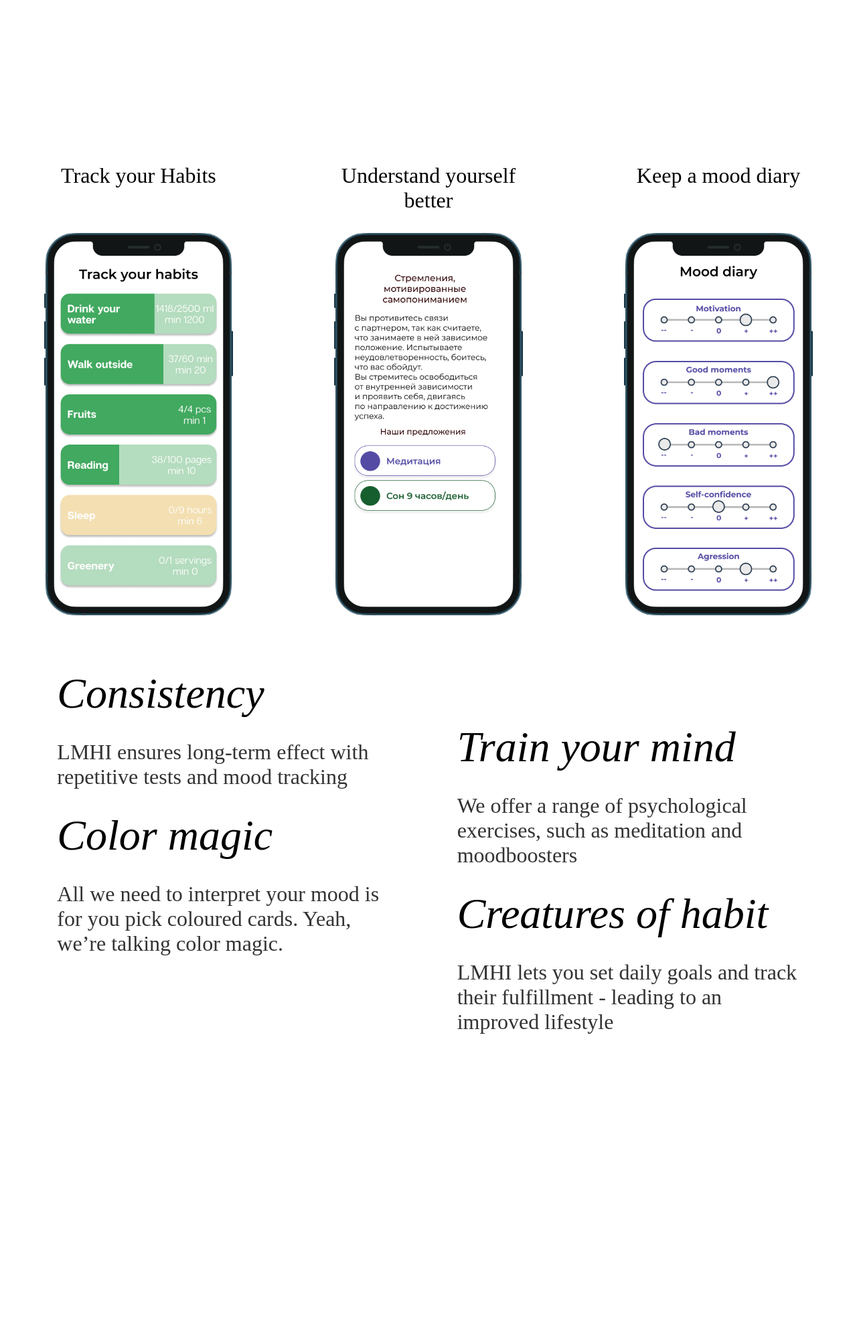
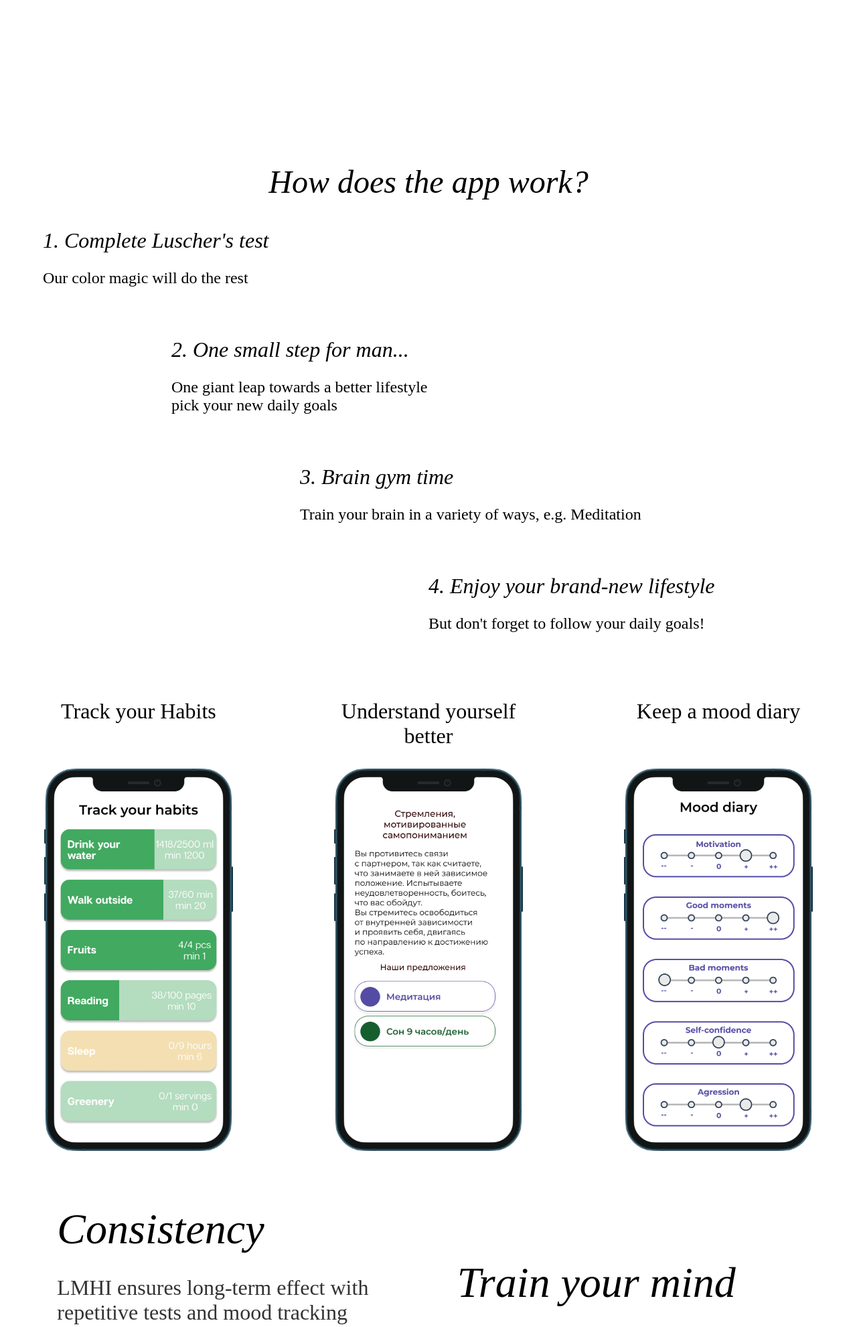
Before and after one commit to andrejmaznin/landing_mipt, a Flask app: page / in a window 1280 px wide. Shown: the part 700-2682 px from the top of the page at 67% size. Before the commit the page ends 2244 px from the top, so only its background shows below. Run offline with Flask 2, Linux system fonts and the light colour scheme; some web fonts are replaced.

Commit message:
contact bar, refactor

```diff
--- a/static/styles.css
+++ b/static/styles.css
@@ -1,37 +1,38 @@
 @font-face {
-    font-family: "Kamerik 105 Cyrillic1";
+    font-family: "Kamerik 105 Cyrillic";
     src: url("../static/fonts/Kamerik105Cyrillic-Book.ttf");
 }
 
 @font-face {
-    font-family: "Kamerik 105 Cyrillic1";
+    font-family: "Kamerik 105 Cyrillic";
     src: url("../static/fonts/Kamerik105Cyrillic-BookOblique.ttf");
     font-style: italic;
 }
 
 @font-face {
-    font-family: "Montserrat1";
+    font-family: "Montserrat";
     src: url("../static/fonts/Montserrat-Regular.ttf");
 }
 
 @font-face {
-    font-family: "Montserrat1";
+    font-family: "Montserrat";
     src: url("../static/fonts/Montserrat-Italic.ttf");
     font-style: italic;
 }
 
 @font-face {
-    font-family: "Proxima Nova1";
+    font-family: "Proxima Nova";
     src: url("../static/fonts/ProximaNova-Regular.ttf");
 }
 
 @font-face {
-    font-family: "Proxima Nova1";
+    font-family: "Proxima Nova";
     src: url("../static/fonts/ProximaNova-RegularIt.ttf");
+    font-style: italic;
 }
 
 @font-face {
-    font-family: "Dosis1";
+    font-family: "Dosis";
     src: url("../static/fonts/Dosis-Regular.ttf");
 }
 
@@ -79,7 +80,7 @@ body {
     }
 
     #desc-container {
-        height: 100vh;
+        height: 90vh;
     }
 
     .page-2-text {
@@ -89,6 +90,61 @@ body {
     .page-2-image {
         width: 22vw;
     }
+
+    .container-3 {
+        margin-top: 2vh;
+        display: flex;
+        flex-direction: column;
+        justify-content: space-around;
+        height: 85vh;
+        width: 90vw;
+    }
+
+    .subcontainer-3 {
+        max-width: 50vw;
+    }
+
+    #sub-2 {
+        margin-left: 15vw;
+    }
+
+    #sub-3 {
+        margin-left: 30vw;
+    }
+
+    #sub-4 {
+        margin-left: 45vw;
+    }
+
+    #contact-container {
+        margin-bottom: 7vh;
+        width: 100vw;
+    }
+
+    .contact {
+        font-family: "Montserrat";
+        font-size: 4vh;
+        margin-left: 5vw;
+    }
+
+    .email {
+        margin-top: 1vh;
+        font-family: "Montserrat";
+        font-size: 4vh;
+        margin-left: 5vw;
+    }
+}
+
+#email-a {
+    text-decoration: none;
+    color: blue;
+}
+
+#page-3 {
+    display: flex;
+    height: 100vh;
+    flex-direction: column;
+    align-items: center;
 }
 
 #mainpage-container {
@@ -134,6 +190,24 @@ body {
 #explore-button {
     text-decoration: none;
     color: grey;
+}
+
+.head-3 {
+    margin-top: 2vh;
+    text-align: center;
+    font-size: 6vh;
+    font-family: "Dosis";
+    font-style: italic;
+    font-weight: normal;
+    color: black;
+    max-width: 90vw;
+}
+
+.desc-text-3 {
+    font-size: 3vh;
+    font-family: "Proxima Nova";
+    font-weight: lighter;
+    color: black;
 }
 
 #explore-button:hover {
@@ -146,7 +220,7 @@ body {
 
 #page-2-container {
     font-size: 4vh;
-    font-family: "Montserrat1";
+    font-family: "Montserrat";
     display: flex;
     flex-direction: row;
     justify-content: space-around;
@@ -174,7 +248,7 @@ body {
     flex-direction: row;
     font-size: 4vh;
     justify-content: space-evenly;
-    font-family: "Proxima Nova1";
+    font-family: "Proxima Nova";
     color: #333333;
 }
 
@@ -185,7 +259,15 @@ body {
 
 .desc-heading {
     font-size: 8vh;
-    font-family: "Dosis1";
+    font-family: "Dosis";
+    font-style: italic;
+    font-weight: normal;
+    color: black;
+}
+
+.desc3-heading {
+    font-size: 4vh;
+    font-family: "Montserrat";
     font-style: italic;
     font-weight: normal;
     color: black;
--- a/templates/main_page.html
+++ b/templates/main_page.html
@@ -39,6 +39,30 @@
 
     </div>
 </div>
+<div id="page-3">
+    <div class="head-3">How does the app work?</div>
+    <div class="container-3">
+        <div class="subcontainer-3" id="sub-1">
+            <label class="desc3-heading">1. Complete Luscher's test</label>
+            <p class="desc-text-3">Our color magic will do the rest</p>
+        </div>
+        <div class="subcontainer-3" id="sub-2">
+            <label class="desc3-heading">2. One small step for man...</label>
+            <p class="desc-text-3">One giant leap towards a better lifestyle <br>pick your new daily goals </p>
+
+        </div>
+        <div class="subcontainer-3" id="sub-3">
+            <label class="desc3-heading">3. Brain gym time</label>
+            <p class="desc-text-3">Train your brain in a variety of ways, e.g. Meditation</p>
+        </div>
+        <div class="subcontainer-3" id="sub-4">
+            <label class="desc3-heading">4. Enjoy your brand-new lifestyle</label>
+            <p class="desc-text-3">But don't forget to follow your daily goals!</p>
+        </div>
+    </div>
+
+</div>
+
 
 <div class="page-2" id="explore">
     <div id="page-2-container">
@@ -82,6 +106,14 @@
                 lifestyle</p>
         </div>
     </div>
+
+</div>
+<div id="contact-container">
+    <label class="contact">Contact us:</label>
+    <br>
+    <div class="email">
+        <a id="email-a" href="pr.lmhi@yandex.ru">pr.lmhi@yandex.ru</a>
+    </div>
 </div>
 
 </body>
```
Also changed, not shown: other parts of static/styles.css (+33 -5 lines), 1 other file.
